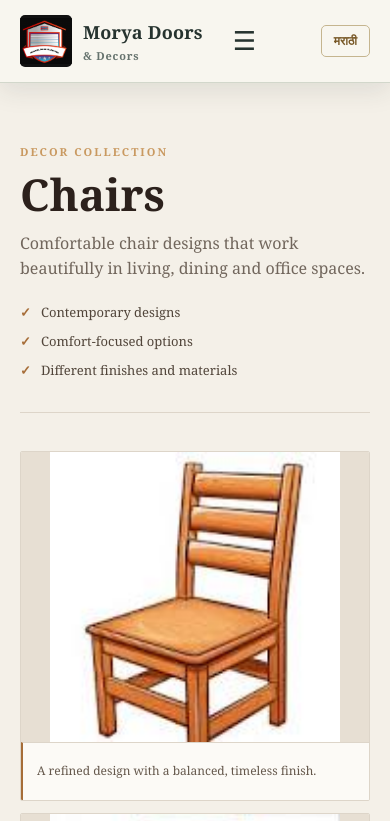
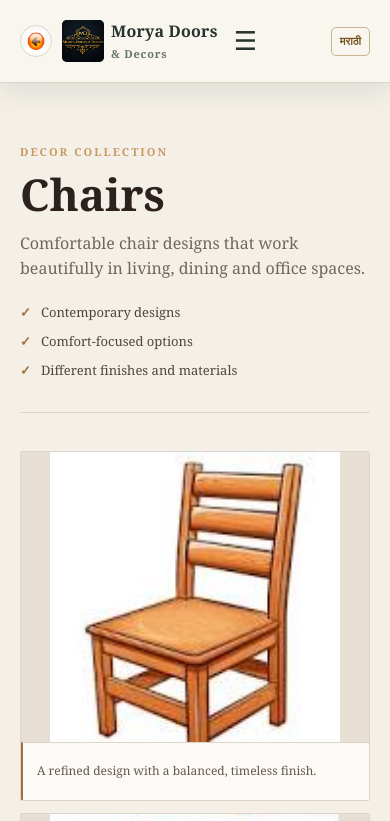
Before and after one commit to dc99999/moryadoorsv2, a plain HTML site: page chairs.html in a window 390 px wide. Shown: the top 821 px of the page. Drawn offline with Linux system fonts and the light colour scheme.

Commit message:
Changs for final demo

```diff
--- a/chairs.html
+++ b/chairs.html
@@ -16,11 +16,20 @@
   </head>
   <body>
     <header class="site-header">
-      <div class="container nav-wrap">
+      <div class="container nav-wrap has-back-button">
+        <button
+          class="back-button"
+          type="button"
+          data-fallback="./decor.html"
+          aria-label="Go back"
+          title="Go back"
+        >
+          <img src="./images/backicon.jfif" alt="" />
+        </button>
         <a class="brand" href="./index.html"
           ><img
             class="brand-logo"
-            src="./images/logo.png"
+            src="./images/logo.jpeg"
             alt="Morya Doors logo"
           /><span>Morya Doors <small>&amp; Decors</small></span></a
         ><button class="menu-toggle" aria-label="Toggle menu">☰</button>
@@ -78,17 +87,14 @@
     <footer id="contact" class="site-footer">
       <div class="container footer-grid">
         <div>
-          <h2>Morya Door &amp; Decors</h2>
+          <h2>Morya Doors &amp; Decors</h2>
           <p><em>Doors, windows and decor solutions for your space.</em></p>
-
-          <p><strong>Proprietor</strong></p>
+          <strong>Proprietor</strong>
           <blockquote>
             <p>
               Mahesh Takale &mdash;
               <a href="tel:+917588190190">+91 7588190190</a>
             </p>
-          </blockquote>
-          <blockquote>
             <p>
               Dipak Lahade &mdash;
               <a href="tel:+918600205393">+91 8600205393</a>
@@ -101,7 +107,7 @@
           <p>
             <i>
               Star Complex Opposite to Pawanraje Complex Gandhi Nagar Dharashiv
-              413501 MH
+              Maharashtra 413501
             </i>
           </p>
 
@@ -126,7 +132,7 @@
 
           <p>
             <a
-              href="https://wa.me/7588190190"
+              href="https://wa.me/8600205393"
               class="whatsapp-btn"
               target="_blank"
               rel="noopener noreferrer"
@@ -138,7 +144,7 @@
         </div>
       </div>
       <div class="copyright">
-        © 2026 Morya Door &amp; Decors. All rights reserved.
+        © 2026 Morya Doors &amp; Decors. All rights reserved.
       </div>
     </footer>
     <script src="./js/main.js"></script>
--- a/css/style.css
+++ b/css/style.css
@@ -71,6 +71,30 @@ a {
   font-size: 11px;
   font-weight: 600;
   letter-spacing: 0.8px;
+}
+.back-button {
+  display: inline-flex;
+  flex: 0 0 38px;
+  align-items: center;
+  justify-content: center;
+  width: 38px;
+  height: 38px;
+  margin-right: -12px;
+  padding: 6px;
+  border: 1px solid var(--line);
+  border-radius: 50%;
+  background: var(--card);
+  cursor: pointer;
+}
+.back-button:hover {
+  border-color: var(--accent);
+  background: #f1eadc;
+}
+.back-button img {
+  display: block;
+  width: 100%;
+  height: 100%;
+  object-fit: contain;
 }
 
 .main-nav {
@@ -564,6 +588,28 @@ a {
 @media (max-width: 800px) {
   .container {
     width: 100%;
+  }
+  .nav-wrap.has-back-button {
+    gap: 10px;
+  }
+  .nav-wrap.has-back-button .back-button {
+    flex-basis: 32px;
+    width: 32px;
+    height: 32px;
+    margin-right: 0;
+    padding: 5px;
+  }
+  .nav-wrap.has-back-button .brand {
+    gap: 7px;
+    font-size: 16px;
+  }
+  .nav-wrap.has-back-button .brand-logo {
+    width: 42px;
+    height: 42px;
+  }
+  .nav-wrap.has-back-button .language-toggle {
+    padding: 7px 8px;
+    font-size: 11px;
   }
   .menu-toggle {
     display: block;
--- a/js/main.js
+++ b/js/main.js
@@ -2,7 +2,17 @@ document.addEventListener("DOMContentLoaded", () => {
   const toggle = document.querySelector(".menu-toggle");
   const nav = document.querySelector(".main-nav");
   const languageToggle = document.querySelector(".language-toggle");
+  const backButton = document.querySelector(".back-button");
   const originalText = new WeakMap();
+
+  backButton?.addEventListener("click", () => {
+    if (window.history.length > 1) {
+      window.history.back();
+      return;
+    }
+
+    window.location.href = backButton.dataset.fallback;
+  });
 
   const marathi = {
     Home: "मुखपृष्ठ",
```
Also changed, not shown: customized-door.html (+19 -11 lines), decor.html (+16 -10 lines), doors.html (+30 -15 lines), double-door.html (+16 -10 lines), fancy-door.html (+25 -13 lines), index.html (+4 -4 lines), security-door.html (+19 -11 lines), single-door.html (+19 -11 lines), windows.html (+16 -10 lines), images/backicon.jfif (added), 1 other file.
